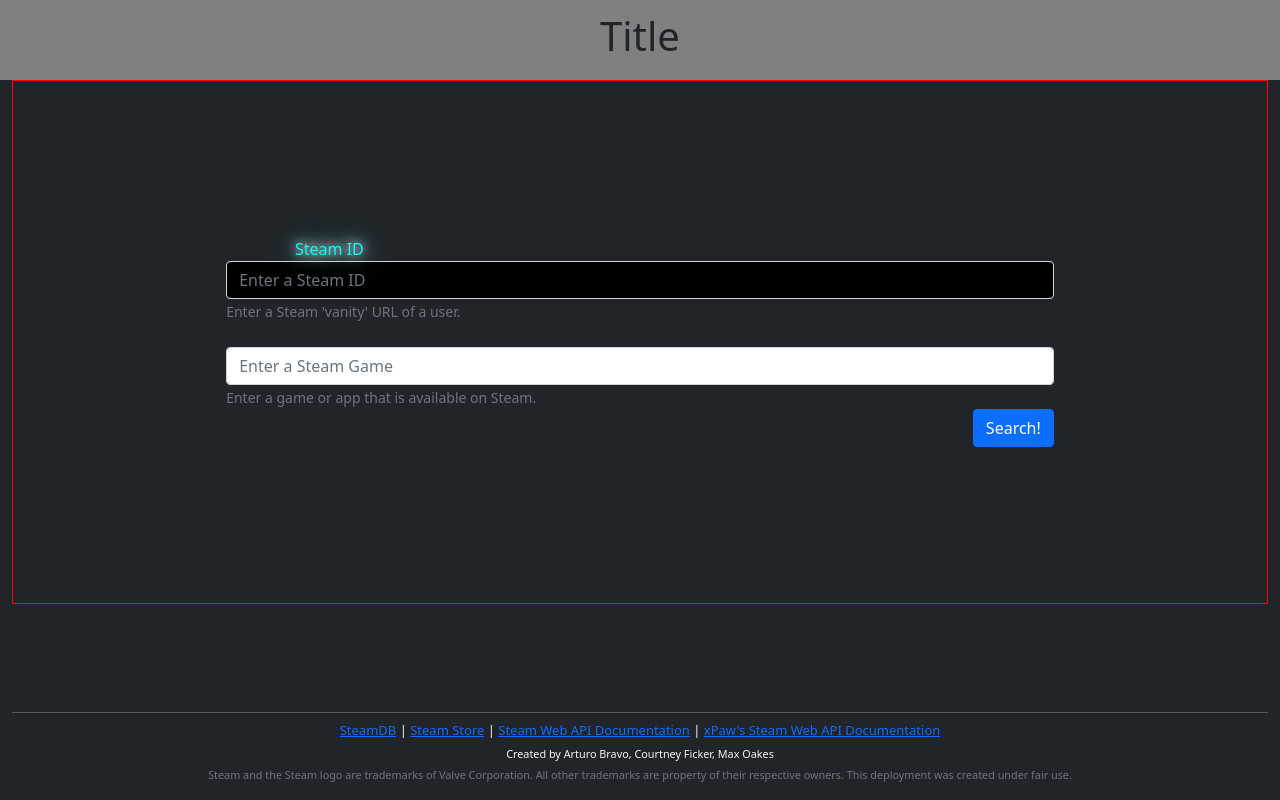
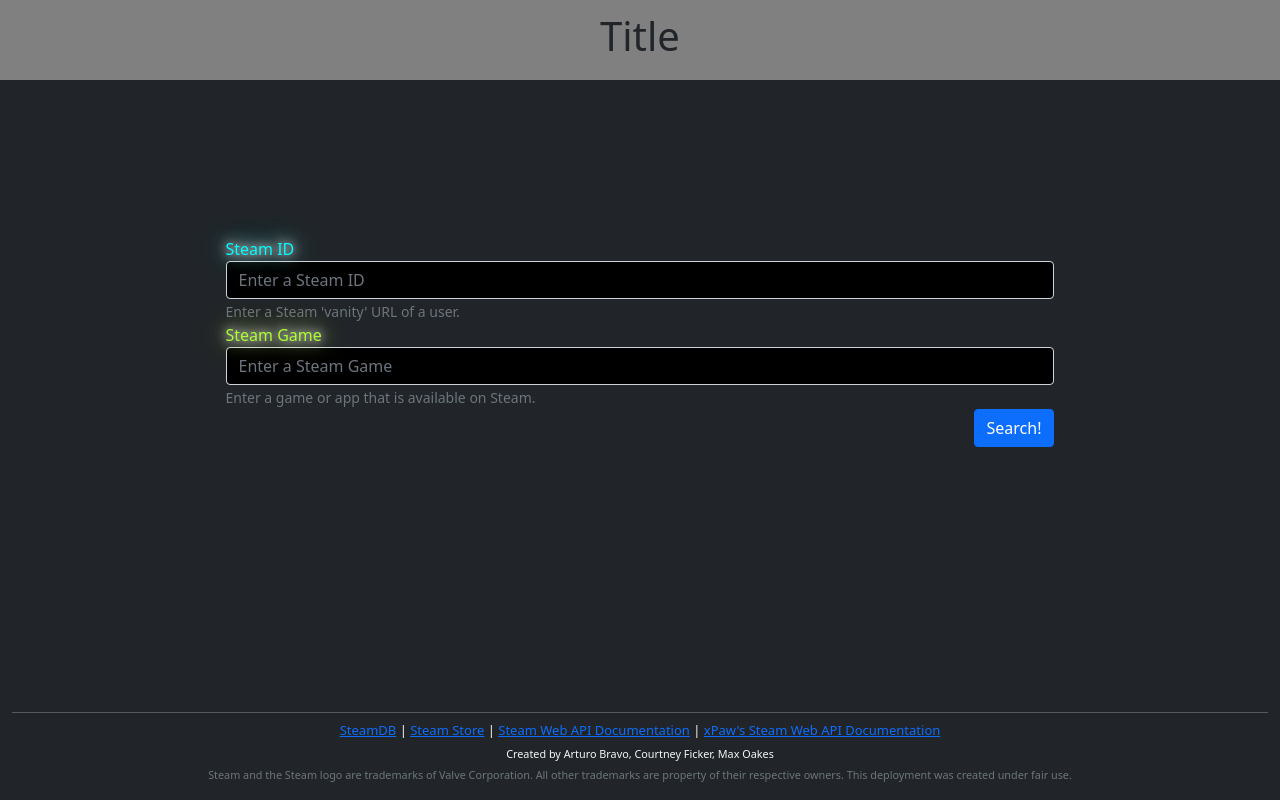
Before and after one commit to maxoakes/steam-compare, a React (Create React App) app: page / in a window 1280 px wide. Built offline with nearby package versions, Linux system fonts and the light colour scheme.

Commit message:
Removed duplicate label, added classname to other label. Removed red border

```diff
--- a/src/App.css
+++ b/src/App.css
@@ -24,7 +24,6 @@
   align-items: center;
 
   height: 100%;
-  border: 1px solid red;
 }
 
 /* User and game page styles */
--- a/src/App.js
+++ b/src/App.js
@@ -70,7 +70,6 @@
           <div className="form-body">
             <form id="entry-form" onSubmit={handleSubmit}>
               <div className="form-group">
-                <label htmlFor="username">Steam ID</label>
                 <label className="blue-glow" htmlFor="username">Steam ID</label>
                       <input type="text"
                       className="form-control dark-bg"
@@ -84,7 +83,7 @@
                 <small id="username-help" className="form-text">Enter a Steam 'vanity' URL of a user.</small>
               </div>
               <div className="form-group">
-                <label htmlFor="game">Steam Game</label>
+                <label htmlFor="game" className="green-glow">Steam Game</label>
                 <input type="text"
                       className="form-control"
                       id="game"
```
